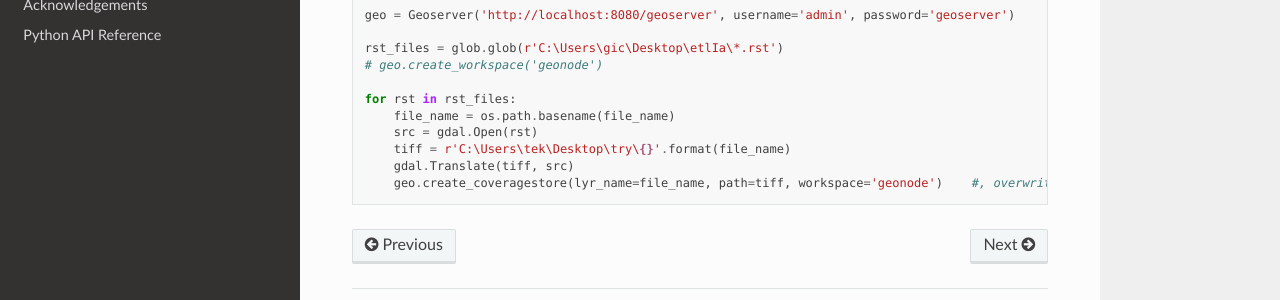
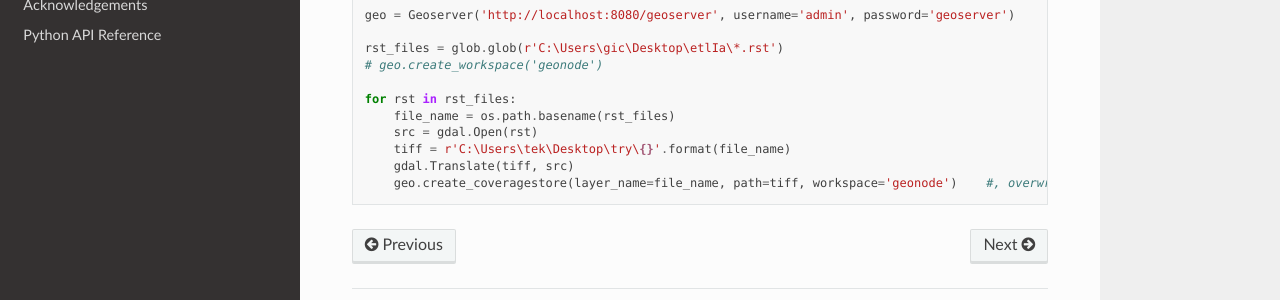
Before and after one commit to gicait/geoserver-rest, a Sphinx documentation site: the page built from docs/source/advance_use.rst, in a window 1280 px wide. Shown: the part 324-624 px from the top of the page. Built offline with Sphinx 7.4.7 and the Read the Docs theme 2.0.0, drawn with Linux system fonts in a browser that asks for light colours.

Commit message:
Update advance_use.rst

```diff
--- a/docs/source/advance_use.rst
+++ b/docs/source/advance_use.rst
@@ -17,8 +17,8 @@ The following code will first convert all the ``.rst`` data format inside ``C:\U
     # geo.create_workspace('geonode')
 
     for rst in rst_files:
-        file_name = os.path.basename(file_name)
+        file_name = os.path.basename(rst_files)
         src = gdal.Open(rst)
         tiff = r'C:\Users\tek\Desktop\try\{}'.format(file_name)
         gdal.Translate(tiff, src)
-        geo.create_coveragestore(lyr_name=file_name, path=tiff, workspace='geonode')    #, overwrite=True
+        geo.create_coveragestore(layer_name=file_name, path=tiff, workspace='geonode')    #, overwrite=True
```
